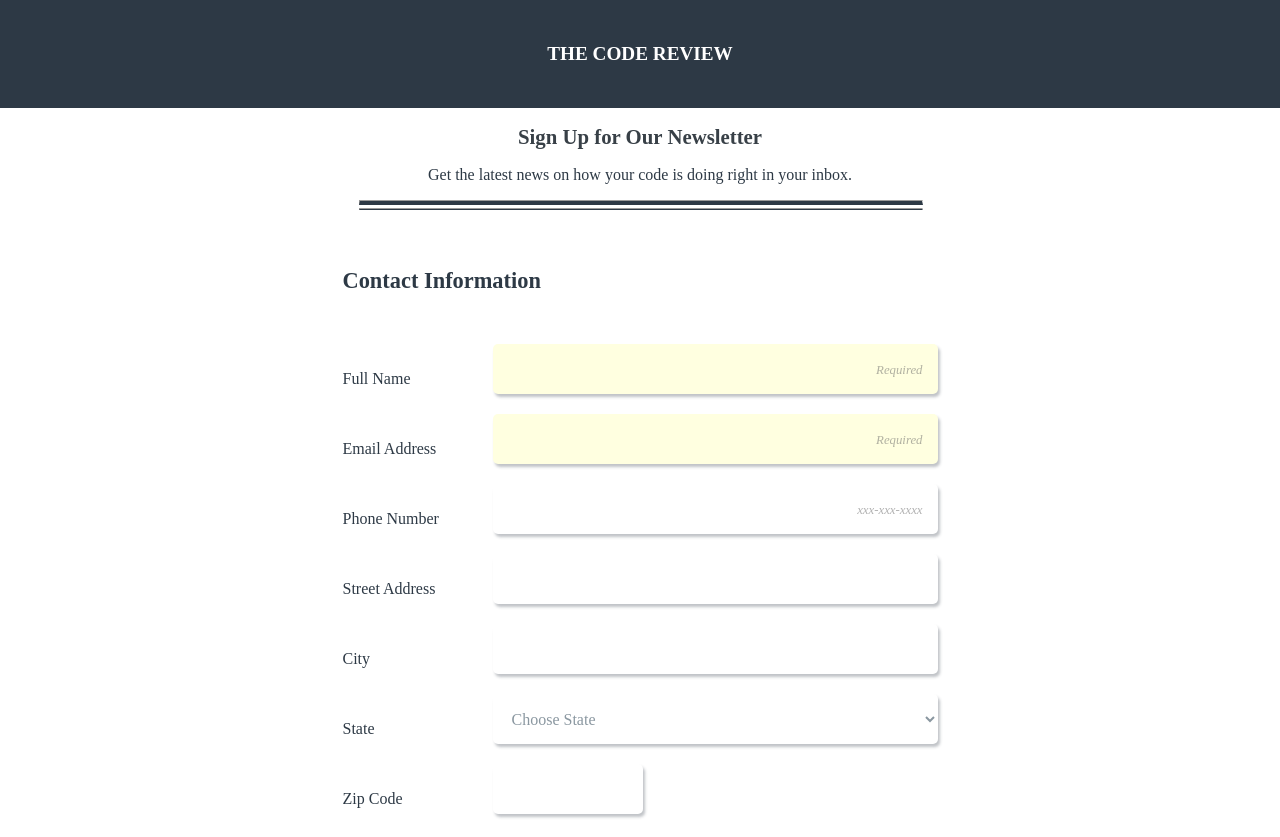
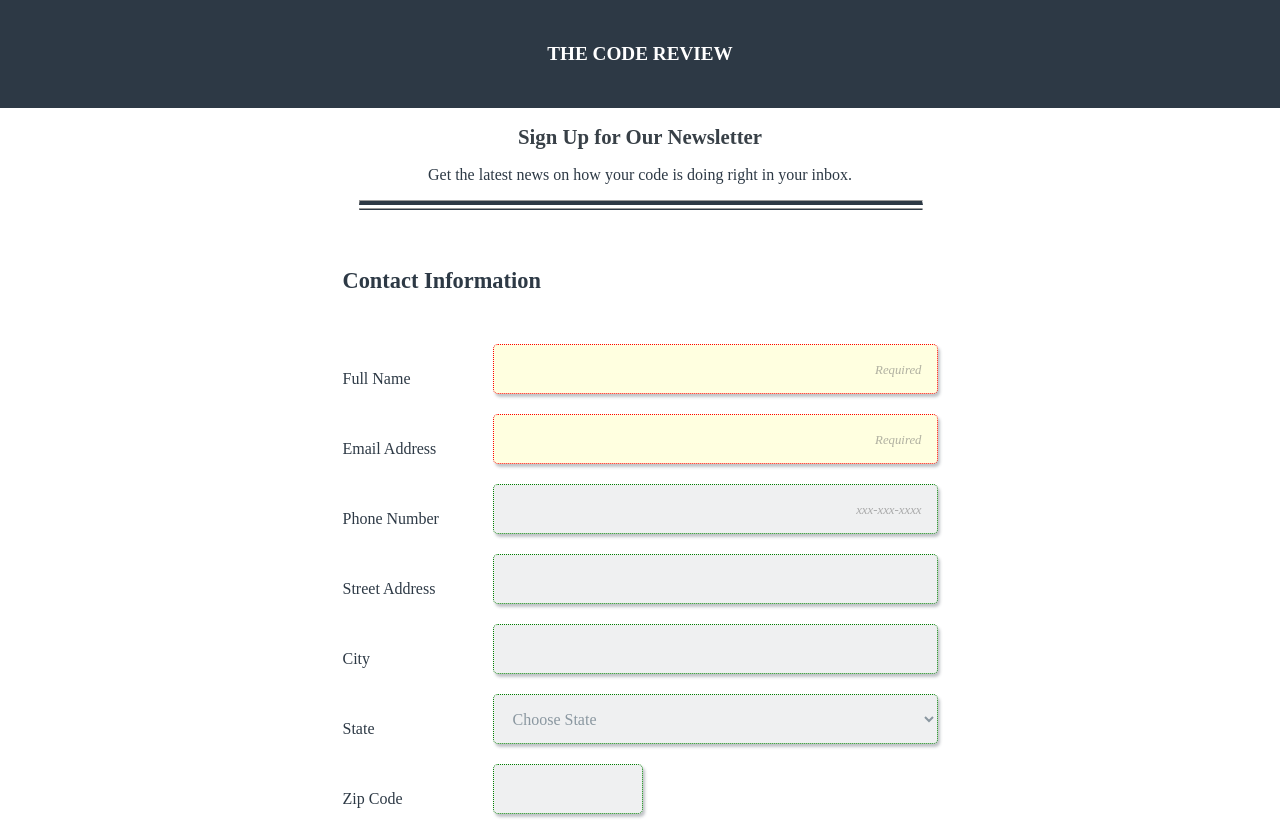
Before and after one commit to nicoalprice/Form---Treehouse-Project-3, a plain HTML site: page index.html in a window 1280 px wide. Shown: the top 837 px of the page. Drawn offline with Linux system fonts and the light colour scheme; a web font is replaced by a local one.

Commit message:
Added valid and invalid input attributes

```diff
--- a/css/main.css
+++ b/css/main.css
@@ -75,8 +75,7 @@ form {
   width: 100%;
   margin: auto;
   padding: 0;
-/*  background: pink;*/
-    color: #2d3945;
+  color: #2d3945;
 
 }
 
@@ -155,7 +154,12 @@ input:required {
 
 input:valid,
 select:valid {
-    background: white;
+    border: 1px dotted green;
+}
+
+input:invalid,
+select:invalid {
+    border: 1px dotted red;
 }
 
 ul {
```
